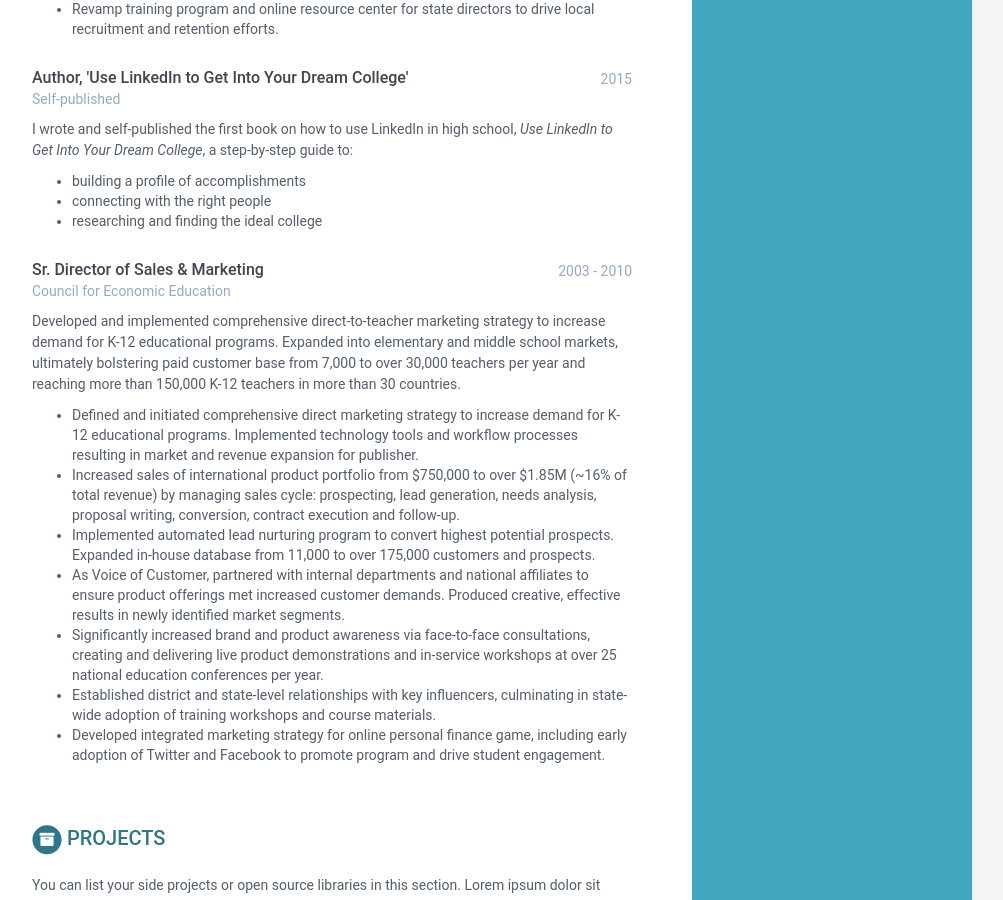
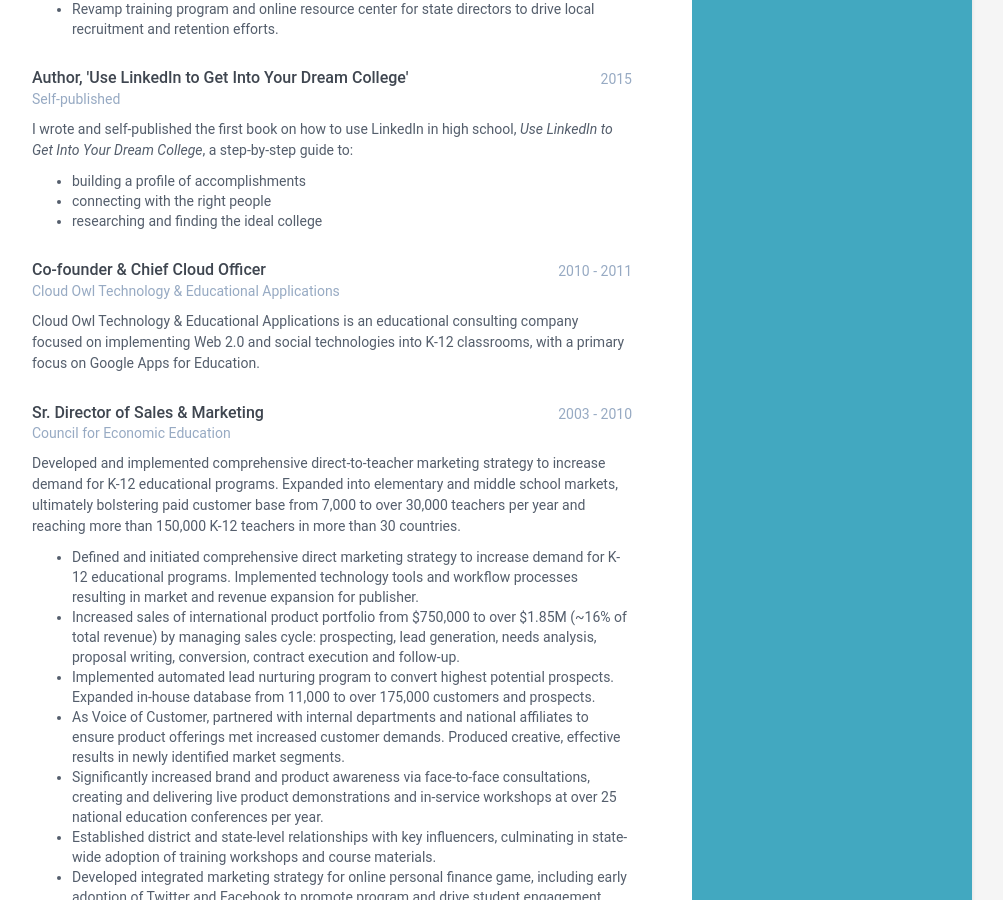
Before and after one commit to CurtComber/resume, a Jekyll site: the page built from index.html, in a window 1280 px wide and 900 px high, scrolled down 1137 px. Shown: the whole window, without its empty margins (168-1171 px from the left). Built offline with Jekyll 4.4.1, drawn with Linux system fonts in a browser that asks for light colours.

Commit message:
Update data.yml

```diff
--- a/_data/data.yml
+++ b/_data/data.yml
@@ -90,6 +90,12 @@ experiences:
           - connecting with the right people
           - researching and finding the ideal college
 
+    - role: Co-founder & Chief Cloud Officer
+      time: 2010 - 2011
+      company: Cloud Owl Technology & Educational Applications
+      details: |
+        Cloud Owl Technology & Educational Applications is an educational consulting company focused on implementing Web 2.0 and social technologies into K-12 classrooms, with a primary focus on Google Apps for Education.
+
     - role: Sr. Director of Sales & Marketing
       time: 2003 - 2010
       company: Council for Economic Education
```
